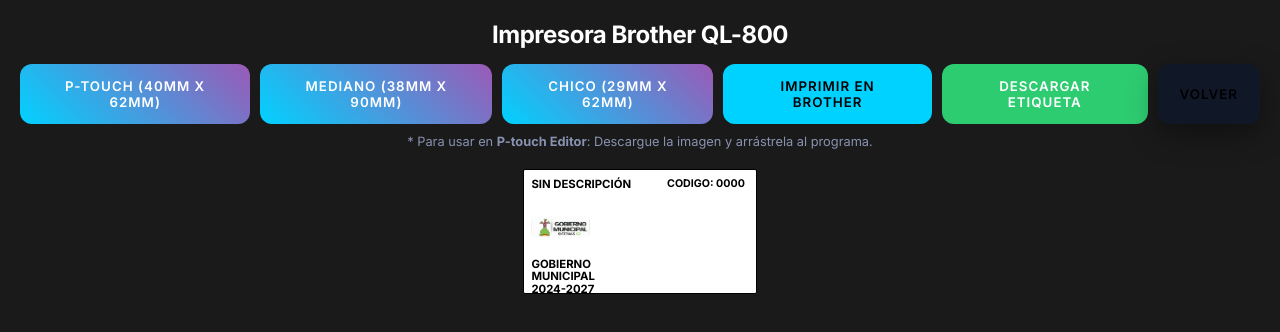
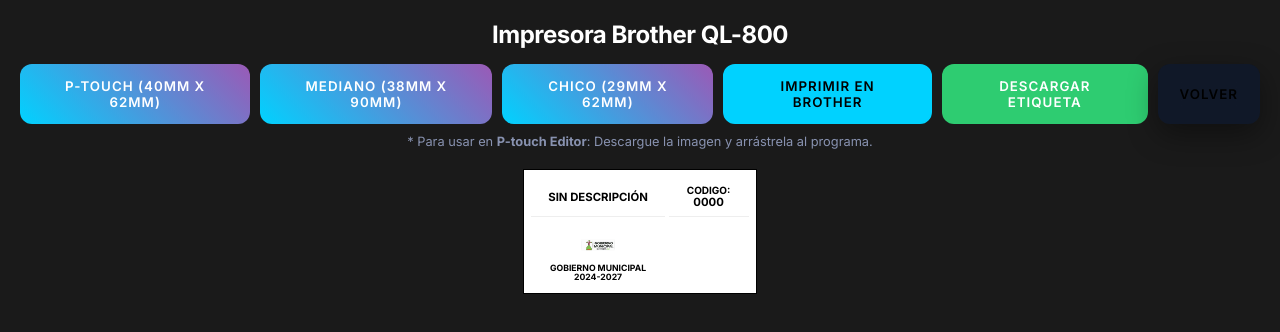
Before and after one commit to jhory1808/sibim-tzompantepec, a website: page pages/print-label.html in a window 1280 px wide. Drawn offline with nearby package versions, Linux system fonts and the light colour scheme; a script that the page names is missing; some icons are missing.

Commit message:
fix: centralized label design, reinforced login messages, greeting path detection, and data resilient activity report

```diff
--- a/js/api.js
+++ b/js/api.js
@@ -231,7 +231,9 @@ const API = {
     async getUpdates() {
         try {
             const data = await this.gasFetch('getUpdates');
-            return data ? (data.updates || data) : [];
+            if (data && data.updates && Array.isArray(data.updates)) return data.updates;
+            if (Array.isArray(data)) return data;
+            return [];
         } catch (error) {
             return [];
         }
--- a/pages/print-label.html
+++ b/pages/print-label.html
@@ -27,79 +27,83 @@
             height: 33mm;
             border: 1px solid #000;
             display: grid;
-            grid-template-columns: 1.15fr 0.85fr;
+            grid-template-columns: 1.25fr 0.75fr;
             grid-template-rows: 1fr 1fr;
             padding: 2mm !important;
-            border-radius: 2px;
+            border-radius: 0;
             margin: 20px auto;
-            font-family: Arial, sans-serif;
+            font-family: 'Arial Black', Gadget, sans-serif;
             box-sizing: border-box;
             overflow: hidden;
-            gap: 2mm;
-            text-align: left;
+            gap: 1mm;
         }
 
         .label-header {
             grid-area: 1 / 1 / 2 / 2;
             font-size: 8.5pt !important;
-            font-weight: bold !important;
+            font-weight: 900 !important;
             text-transform: uppercase;
             line-height: 1.1;
-            border-bottom: none !important;
-            padding-bottom: 0 !important;
-            display: -webkit-box;
-            -webkit-line-clamp: 3;
-            line-clamp: 3;
-            -webkit-box-orient: vertical;
-            overflow: visible;
+            display: flex;
+            align-items: center;
+            justify-content: center;
+            text-align: center;
+            border-bottom: 1px solid #eee;
             color: black;
+            padding: 1mm;
         }
 
         .label-code-side {
             grid-area: 1 / 2 / 2 / 3;
-            text-align: right;
-            font-size: 8pt;
-            font-weight: bold;
+            text-align: center;
+            font-size: 7.5pt;
+            font-weight: 900;
             line-height: 1.1;
             color: black;
-            white-space: nowrap;
-            padding-right: 1mm;
+            display: flex;
+            flex-direction: column;
+            align-items: center;
+            justify-content: center;
+            border-bottom: 1px solid #eee;
+        }
+
+        .label-code-side span {
+            font-size: 8.5pt;
+            display: block;
         }
 
         .label-logo-print {
             grid-area: 2 / 1 / 3 / 2;
             display: flex;
             flex-direction: column;
-            align-items: flex-start;
-            justify-content: flex-end;
-            margin: 0 !important;
-            gap: 0.5mm;
+            align-items: center;
+            justify-content: center;
+            padding-top: 1mm;
         }
 
         .label-logo-print img {
-            height: 15.5mm !important;
+            height: 9mm !important;
             width: auto;
+            margin-bottom: 0.5mm;
         }
 
         .label-admin-text {
-            font-size: 8.5pt;
-            font-weight: bold;
-            text-align: left;
-            line-height: 1.1;
+            font-size: 6.5pt;
+            font-weight: 900;
+            text-align: center;
+            line-height: 1;
             color: black;
+            text-transform: uppercase;
         }
 
         .qr-box-centered {
             grid-area: 2 / 2 / 3 / 3;
             width: 17mm !important;
             height: 17mm !important;
-            border: none !important;
-            padding: 0 !important;
-            background: white;
             display: flex;
             align-items: center;
-            justify-content: flex-end;
-            margin: 0 1.5mm 0.5mm auto;
+            justify-content: center;
+            background: white;
         }
 
         .qr-box-centered img {
@@ -148,7 +152,8 @@
     <div id="label-container" class="label-preview size-ptouch">
         <div id="label-desc" class="label-header">NOMBRE DEL PRODUCTO</div>
         <div class="label-code-side">
-            CODIGO: <span id="label-code">---</span>
+            CODIGO:
+            <span id="label-code">---</span>
         </div>
         <div class="label-logo-print">
             <img src="../assets/images/logo_municipio.png">
@@ -173,7 +178,10 @@
                         const labelHtml = `
                             <div class="label-preview" style="margin-bottom: 5mm; page-break-after: always;">
                                 <div class="label-header">${item.desc}</div>
-                                <div class="label-code-side">CODIGO: ${item.id}</div>
+                                <div class="label-code-side">
+                                    CODIGO:
+                                    <span>${item.id}</span>
+                                </div>
                                 <div class="label-logo-print">
                                     <img src="../assets/images/logo_municipio.png">
                                     <div class="label-admin-text">GOBIERNO MUNICIPAL<br>2024-2027</div>
```
Also changed, not shown: js/app.js (+7 -2 lines), login.html (+8 -0 lines), pages/labels-repository.html (+40 -36 lines), pages/labels.html (+30 -17 lines), pages/user-activity.html (+4 -1 lines).
